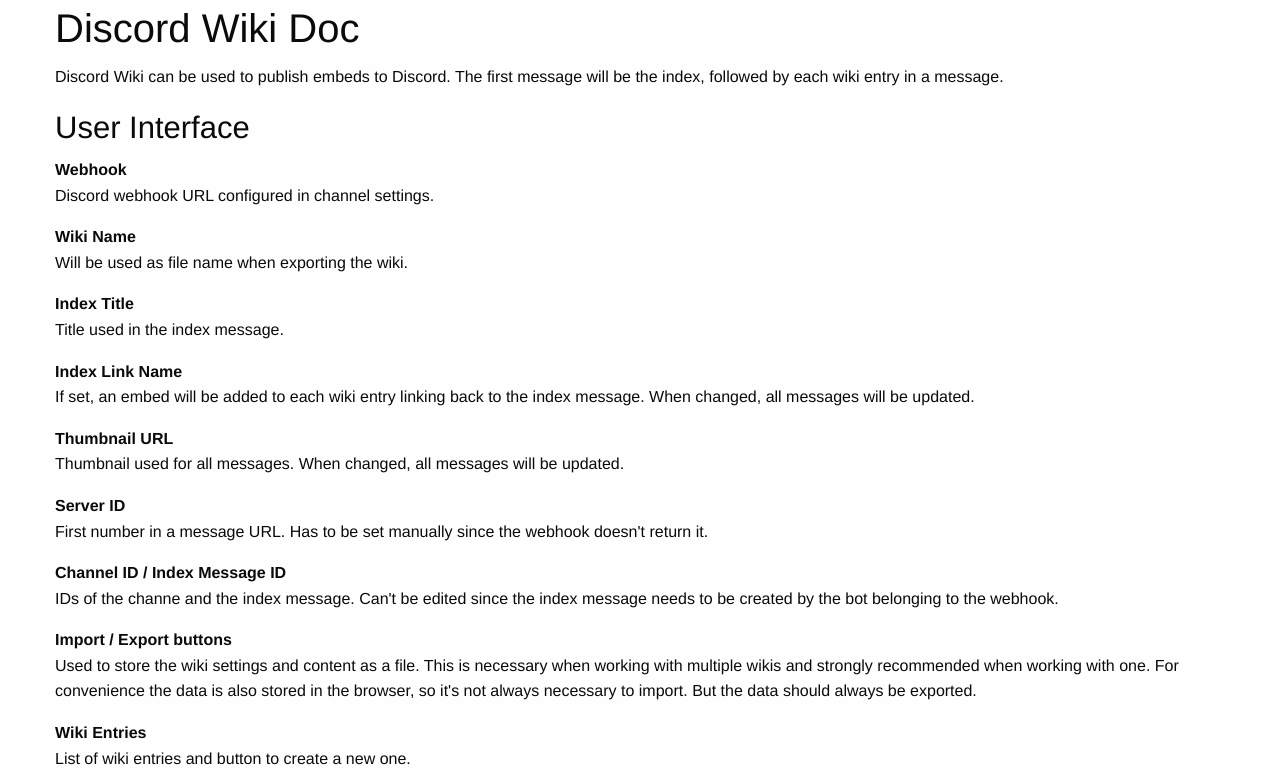
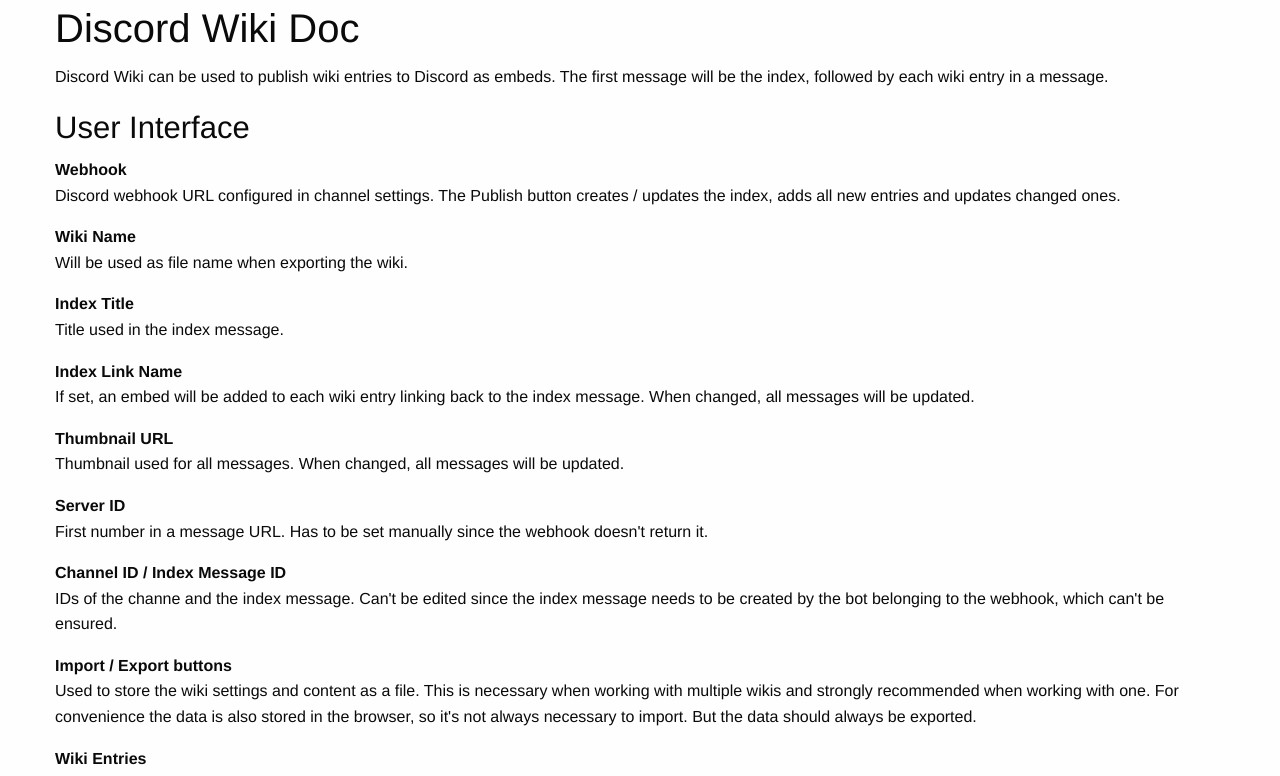
Before and after one commit to ynoir/discord-wiki, a plain HTML site: page doc.html in a window 1280 px wide. Shown: the top 776 px of the page. Drawn offline with nearby package versions, Linux system fonts and the light colour scheme.

Commit message:
updated doc

```diff
--- a/doc.html
+++ b/doc.html
@@ -13,13 +13,13 @@
             <div class="grid-container">
                 <h2>Discord Wiki Doc</h2>
                 <p>
-                    Discord Wiki can be used to publish embeds to Discord. The first message will be the index, followed by each wiki entry in a message.
+                    Discord Wiki can be used to publish wiki entries to Discord as embeds. The first message will be the index, followed by each wiki entry in a message.
                 </p>
 
                 <h3>User Interface</h3>
                 <p>
                     <strong>Webhook</strong><br/>
-                    Discord webhook URL configured in channel settings.
+                    Discord webhook URL configured in channel settings. The Publish button creates / updates the index, adds all new entries and updates changed ones.
                 </p>
                 <p>
                     <strong>Wiki Name</strong><br/>
@@ -43,7 +43,7 @@
                 </p>
                 <p>
                     <strong>Channel ID / Index Message ID</strong><br/>
-                    IDs of the channe and the index message. Can't be edited since the index message needs to be created by the bot belonging to the webhook.
+                    IDs of the channe and the index message. Can't be edited since the index message needs to be created by the bot belonging to the webhook, which can't be ensured.
                 </p>
                 <p>
                     <strong>Import / Export buttons</strong><br/>
@@ -77,6 +77,9 @@
                 <h3>Limitations</h3>
                 <ul>
                     <li>
+                        Discord Wiki doesn't really sync with Discord. It doesn't read any data from Discord, but only adds messages and edits those messages. It assumes that no changes are made on Discord. E.g. if a message has beed deleted in Discord, publishing will lead to an error. The corresponding wiki entry has to be deleted and recreated.
+                    </li>
+                    <li>
                         There is not special support for working with multiple wikis. It can be achieved by exporting the wikis to files and importing the one to be edited. To initialize a new wiki, open Discord Wiki in a private tab.
                     </li>
                     <li>
```
